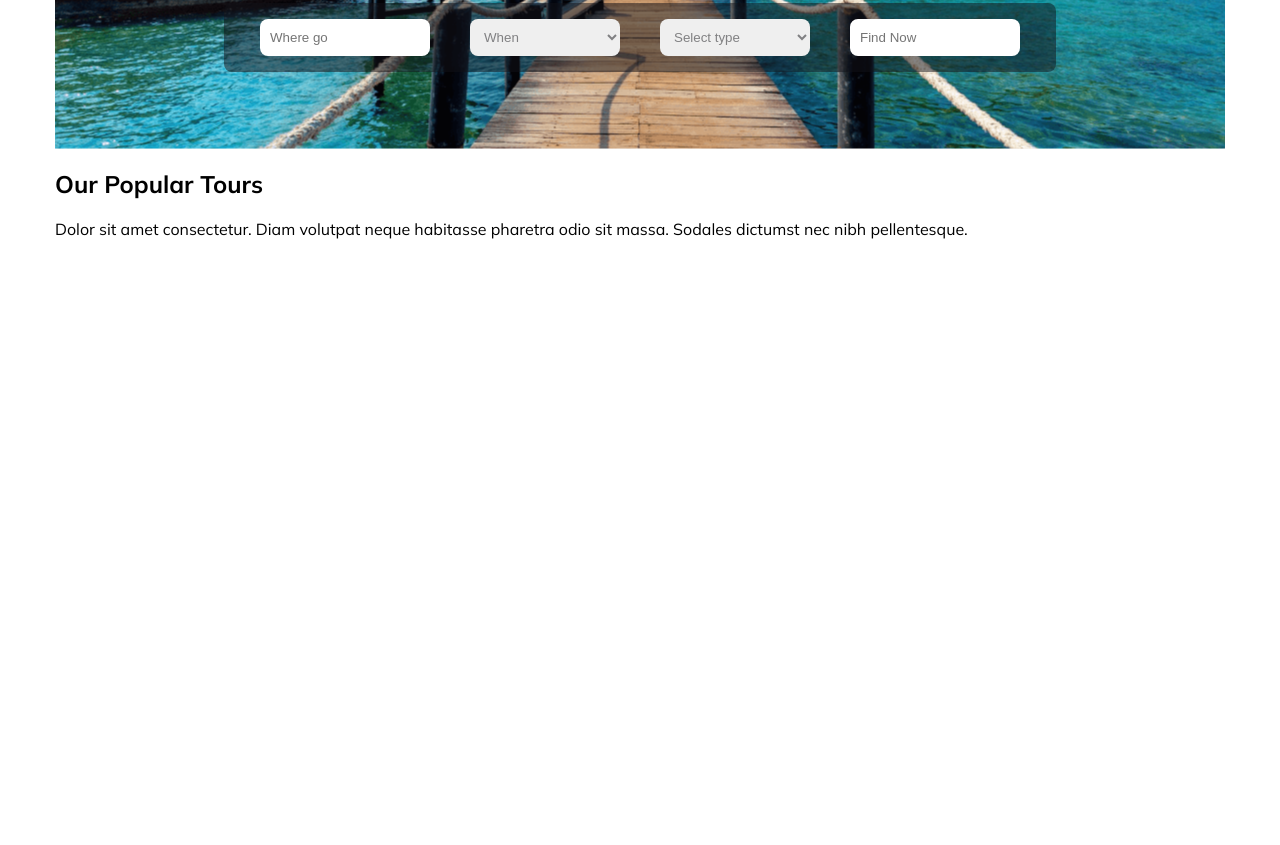
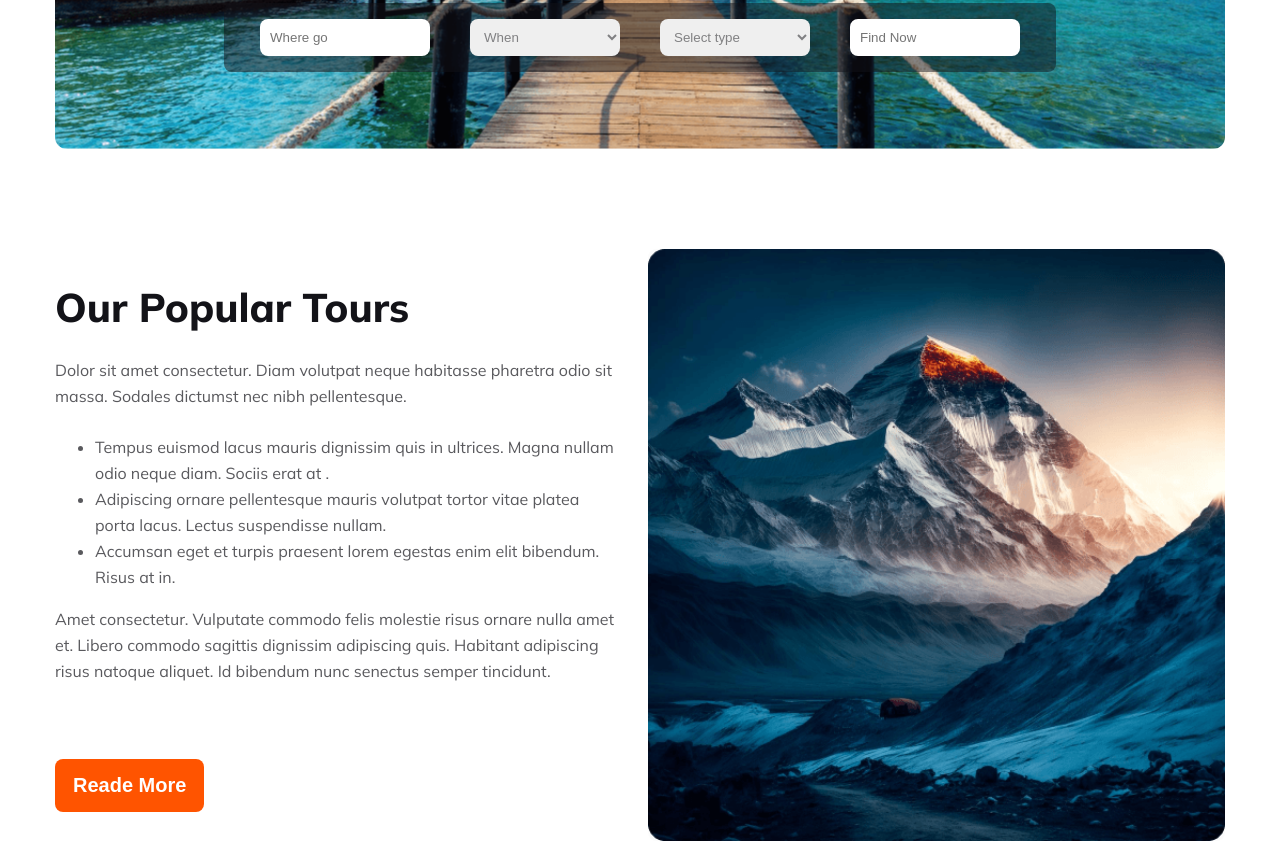
Before and after one commit to MdMehdiHasan9819/Ctg-Travel, a plain HTML site: page index.html in a window 1280 px wide. Shown: the part 476-1321 px from the top of the page. Before the commit the page ends 800 px from the top, so only its background shows below. Drawn offline with Linux system fonts and the light colour scheme.

Commit message:
added our porpular section

```diff
--- a/Styels/styels.css
+++ b/Styels/styels.css
@@ -63,6 +63,7 @@ nav{
     background-position: center;
     width: 100%;
     height: 500px;
+    border-radius: 12px;
 }
 .banner-content{
     text-align: center;
@@ -105,10 +106,52 @@ line-height: 26px;
     color: rgba(19, 19, 24, 0.50);
 }
 
+/* our popular section */
+.list-style li{
+    list-style: disc;
+}
+.our-popular-tour{
+    display: grid;
+    grid-template-columns: repeat(2,1fr);
+    align-content: center;
+    gap: 1rem;
+    padding: 100px 0px;
 
-
-
-
+}
+.our-popular-header h1{
+    color: #131318;
+    font-size: 40px;
+    font-weight: 800;
+    margin-bottom: 25px;
+}
+.our-popular-header p{
+    color: rgba(19, 19, 24, 0.70);
+    font-size: 16px;
+    font-weight: 400;
+    line-height: 26px;
+    margin-bottom: 25px;
+}
+.list-style li{
+    color: rgba(19, 19, 24, 0.70);
+    font-size: 16px;
+    font-weight: 400;
+    line-height: 26px;
+}
+.our-popular-img img{
+    width: 100%;
+    height: 100%;
+    border-radius: 8px;
+}
+.our-popular-button{
+    padding: 15px 18px;
+    background-color: #FF5400;
+    border-radius: 8px;
+    border: none;
+    color: white;
+    font-size: 20px;
+    font-weight: 800;
+    margin-top: 50px;
+}
 
 
 
--- a/index.html
+++ b/index.html
@@ -55,15 +55,40 @@
                 </div>
           </section>
 
-<section class="our-propular-tour">
-    <div>
-        <h1>Our Popular Tours</h1>
+<section class="our-popular-tour">
+        <div class="our-popular-header">
+            <h1>Our Popular Tours</h1>
             <p>Dolor sit amet consectetur. Diam volutpat neque habitasse pharetra odio sit massa. Sodales dictumst nec nibh pellentesque.</p>
-    </div>
+
+    <ul class="list-style">
+        <li>Tempus euismod lacus mauris dignissim quis in ultrices. Magna nullam odio neque diam. Sociis erat at .</li>
+            <li>Adipiscing ornare pellentesque mauris volutpat tortor vitae platea porta lacus. Lectus suspendisse nullam.</li>
+        <li> Accumsan eget et turpis praesent lorem egestas enim elit bibendum. Risus at in.</li>
+    </ul>
+      <p>Amet consectetur. Vulputate commodo felis molestie risus
+        ornare nulla amet et. Libero commodo sagittis dignissim adipiscing quis. Habitant adipiscing risus natoque aliquet. Id bibendum nunc senectus semper tincidunt. </p>
+        <button class="our-popular-button" type="button">Reade More</button>
+        </div>
+        <div class="our-popular-img">
+            <img src="./image/Rectangle 4.png" alt="" srcset="">
+        </div>
+    </section>
+
+<!-- Choose Your Destination -->
+
+    <section class="Your-Destination">
+        <div class="Your-Desti-img-one">
+            <img src="./image/Rectangle 5.png" alt="" srcset="">
+            <img src="./image/Rectangle 8.png" alt="" srcset="">
+        </div>
+    </section>
 
 
 
-          </section>
+
+
+
+
     </main>
     <footer>
 
```
